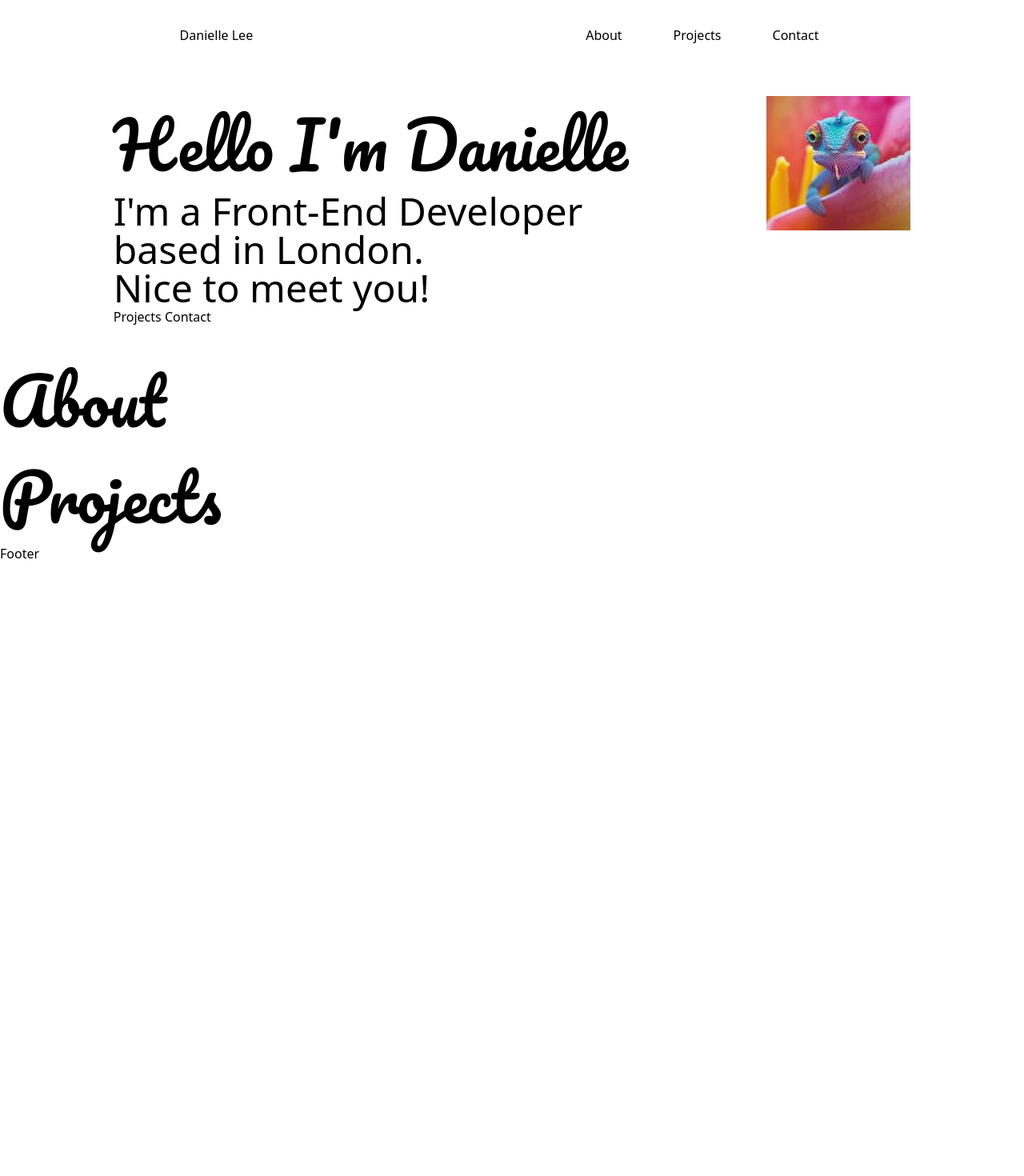
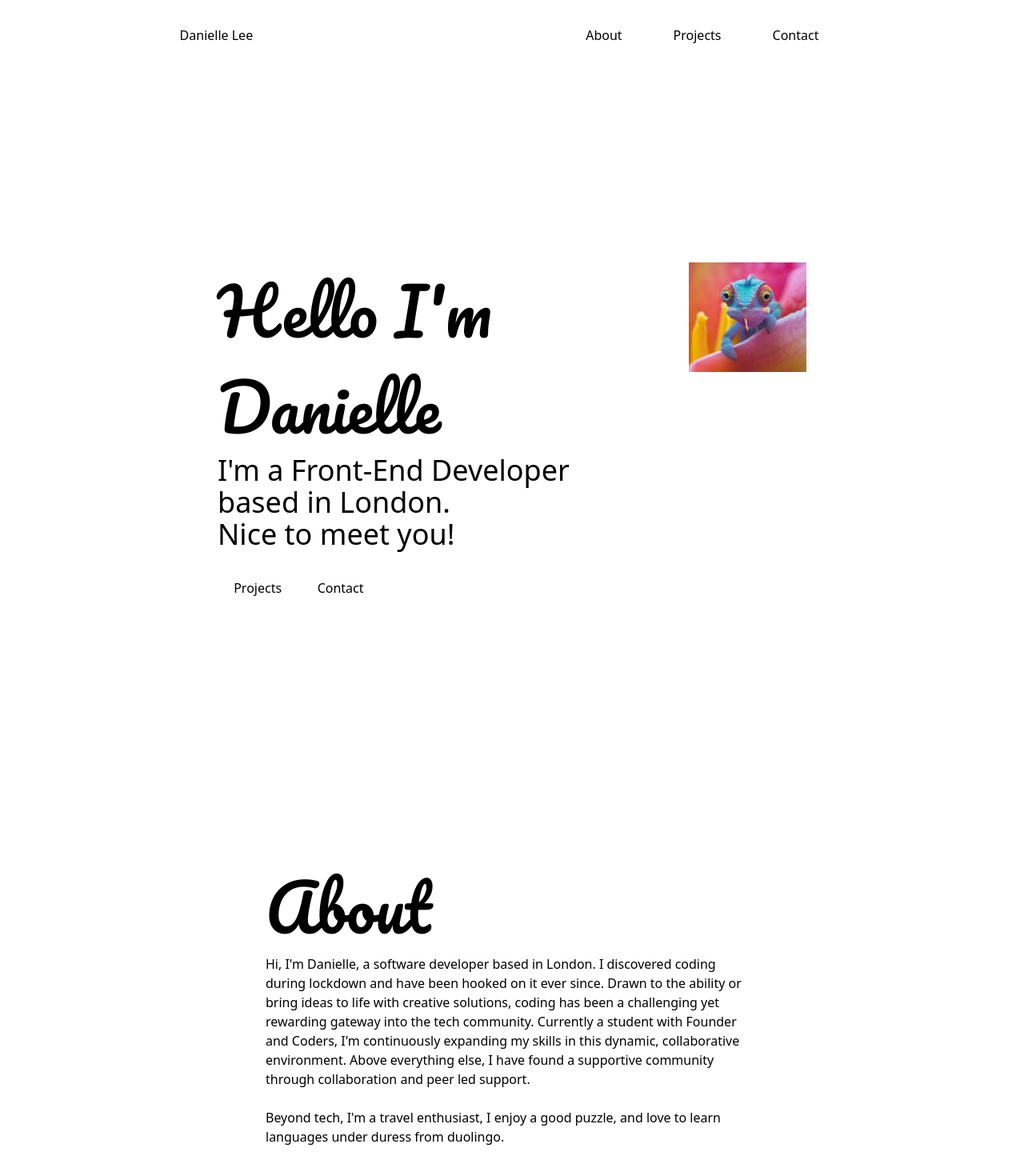
Before and after one commit to Danielle73/Danielle-React-Portfolio, a React (Vite) app in the folder my-portfolio/: page / in a window 1280 px wide. Shown: the top 1470 px of the page at 80% size. Before the commit the page ends 800 px from the top, so only its background shows below. Built offline with nearby package versions, Linux system fonts and the light colour scheme.

Commit message:
styling changes to layout

```diff
--- a/my-portfolio/src/components/Navbar.jsx
+++ b/my-portfolio/src/components/Navbar.jsx
@@ -11,13 +11,14 @@ const Navbar = () => {
             <a href="#Contact" className="px-8">Contact</a>
         </div>
 
-        <div className="TopContainer flex justify-evenly">
+        <div className="TopContainer flex justify-evenly m-60">
             <div className="LeftContainer m-8">
                 <h2>Hello I&apos;m Danielle</h2>
-                <div className="aboutMeParagraph text-5xl">
+                <div className="aboutMeParagraph text-4xl">
                 <p>I&apos;m a Front-End Developer <br /> based in London.</p>
                 <p>Nice to meet you!</p>
                 </div>
+                <br />
                 <button>Projects</button> <button>Contact</button>
             </div>
             <div className="RightContainer m-8">
--- a/my-portfolio/src/index.css
+++ b/my-portfolio/src/index.css
@@ -35,24 +35,7 @@ h1 {
   line-height: 1.1;
 }
 
-button {
-  border-radius: 8px;
-  border: 1px solid transparent;
-  padding: 0.6em 1.2em;
-  font-size: 1em;
-  font-weight: 500;
-  font-family: inherit;
-  background-color: #1a1a1a;
-  cursor: pointer;
-  transition: border-color 0.25s;
-}
-button:hover {
-  border-color: #646cff;
-}
-button:focus,
-button:focus-visible {
-  outline: 4px auto -webkit-focus-ring-color;
-}
+
 
 @media (prefers-color-scheme: light) {
   :root {
@@ -79,3 +62,22 @@ h1, h2 {
  font-family: 'Pacifico', 'serif';
  font-size: 80px;
 }
+
+button {
+  border-radius: 8px;
+  border: 1px solid transparent;
+  padding: 0.6em 1.2em;
+  font-size: 1em;
+  font-weight: 500;
+  font-family: inherit;
+  /* background-color: #1a1a1a; */
+  cursor: pointer;
+  transition: border-color 0.25s;
+}
+button:hover {
+  border-color: #646cff;
+}
+button:focus,
+button:focus-visible {
+  outline: 4px auto -webkit-focus-ring-color;
+}
--- a/my-portfolio/src/pages/Homepage.jsx
+++ b/my-portfolio/src/pages/Homepage.jsx
@@ -3,11 +3,23 @@ import React from "react";
 const Homepage = () => {
     return (
         <>
-        <div className="mainContainer">
+        <div className="mainContainer flex flex-col justify-center items-center p-3 space-y-4">
 
         {/* about container */}
-        <div className="aboutContainer">
+        <div className="aboutContainer text-wrap flex-col p-8 ml-72 mr-72">
         <h2>About</h2>
+        <p>Hi, I&apos;m Danielle, a software developer based in London.
+          I discovered coding during lockdown and have been hooked on it ever since.
+          Drawn to the ability or bring ideas to life with creative solutions, coding has been
+          a challenging yet rewarding gateway into the tech community.
+          Currently a student with Founder and Coders,  I&apos;m continuously expanding my skills in this dynamic, collaborative environment.
+          Above everything else, I have found a supportive community through collaboration and peer led
+          support.</p>
+          <br />
+          <p>Beyond tech, I&apos;m a travel enthusiast, I enjoy a good puzzle, and love to learn languages
+            under duress from duolingo.
+          </p>
+
         </div>
 
       {/* projects container */}
```
